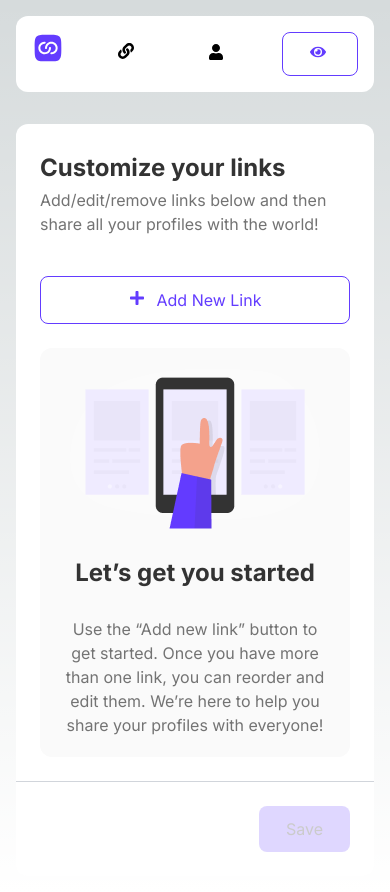
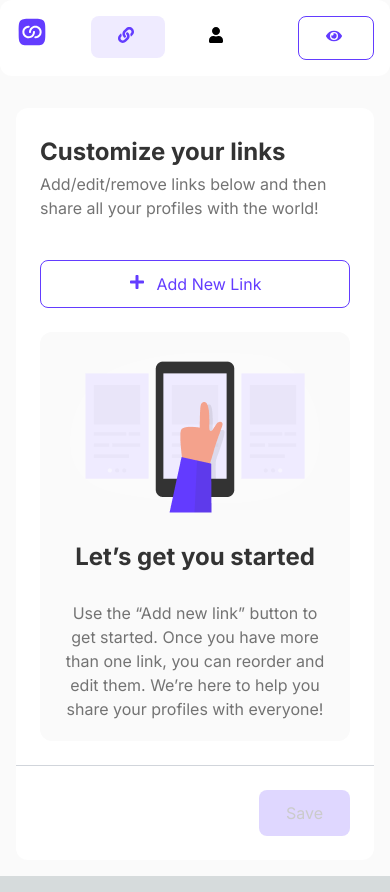
Before and after one commit to alialaba/link-sharing-app, a Next.js app: page /dashboard/links in a window 390 px wide. Built offline with nearby package versions, Linux system fonts and the light colour scheme.

Commit message:
chore: refactor dashboard

```diff
--- /dev/null
+++ b/src/app/dashboard/components/AddLink.tsx
@@ -0,0 +1,58 @@
+import React from "react";
+import Button from "@/components/Button";
+import Image from "next/image";
+import { FaPlus } from "react-icons/fa";
+
+
+export const AddLink = ()=>{
+    return(
+        <div className="gap-4 bg-white h-full w-full rounded-xl" >
+          <div className="md:p-10 p-6">
+            <h2 className="text-[#333333] md:text-2xl text-[24px] font-bold leading-10">
+              Customize your links
+            </h2>
+            <h5 className="text-base text-[#737373] leading-6 font-normal">
+              Add/edit/remove links below and then share all your profiles with
+              the world!
+            </h5>
+
+            <div className="mt-10 flex flex-col gap-6">
+
+              <Button text="Add New Link" icon={<FaPlus/>} className="py-[11px] text-center px-[27px] rounded-[8px] border-[#633CFF] border text-[#633CFF] w-full"/>
+
+
+
+              <div className="bg-[#FAFAFA] md:p-10 p-5 rounded-xl h-full flex md:gap-8 gap-6 items-center justify-center flex-col">
+                <div className="">
+                  <Image
+                  src="/illustration.png"
+                  alt="illustration image"
+                  priority
+                  // className="md:w-40 md:h-[249.53px] h-[80px] w-[124.77px]"
+                  height={160}
+                  width={249.53}
+                />
+                </div>
+
+
+                <h2 className="text-[#333333] md:text-3xl text-[24px] font-bold leading-10">
+                  Let’s get you started
+                </h2>
+
+                <p className="text-center text-base leading-6 font-normal text-[#737373] md:w-[488px]">
+                  Use the “Add new link” button to get started. Once you have
+                  more than one link, you can reorder and edit them. We’re here
+                  to help you share your profiles with everyone!
+                </p>
+              </div>
+            </div>
+          </div>
+          <div className="md:px-10 p-6 py-6 border-t border-gray-300">
+            <div className="w-fit ml-auto">
+              <Button diabled={true} text="Save" className="rounded-[8px] py-[11px] px-[27px] bg-[#633CFF]"/>
+            </div>
+          </div>
+        </div>
+
+    );
+}
--- /dev/null
+++ b/src/app/dashboard/components/Profile.Details.tsx
@@ -0,0 +1,33 @@
+import React from "react";
+import Button from "@/components/Button";
+// import Image from "next/image";
+
+
+export const ProfileDetails = ()=>{
+    return(
+        <div className="gap-4 bg-white h-full w-full rounded-xl" >
+          <div className="md:p-10 p-6">
+            <h2 className="text-[#333333] md:text-2xl text-[24px] font-bold leading-10">
+            Profile Details
+            </h2>
+            <p className="text-base text-[#737373] leading-6 font-normal">
+            Add your details to create a personal touch to your profile.
+            </p>
+
+            <div>Profile img</div>
+
+            <div className="bg-[#FAFAFA] rounded-[12px] p-[20px]">
+
+                <div className="form-control">
+                    <label className="text-black">First Name</label>
+                    <input type="text"/>
+                </div>
+
+            </div>
+
+          </div>
+
+        </div>
+
+    );
+}
--- a/src/app/dashboard/layout.tsx
+++ b/src/app/dashboard/layout.tsx
@@ -1,21 +1,17 @@
-import Header from "@/components/Header";
-import React from "react";
-import SimulatorPreview from "./components/SimulatorPreview";
 
+import Header from '@/components/Header';
 
 export default function DashboardLayout({
-    children,
-  }: Readonly<{ children: React.ReactNode }>) {
-    return (
-      <main className="min-h-screen h-full md:p-4 bg-background w-full overflow-x-hidden">
-        <Header />
-
-        <div className="lg:flex lg:flex-row lg:gap-4 md:mt-4 md:p-0 p-4">
-          <div className="xl:basis-2/5 xl:block hidden">
-            <SimulatorPreview />
-          </div>
-          <div className="xl:basis-3/5 lg:basis-1/2">{children}</div>
-        </div>
+  children,
+}: {
+  children: React.ReactNode
+}) {
+  return (
+    <div className="min-h-screen h-full  overflow-x-hidden md:p-4 sm:p-2 bg-[#fafafa]">
+      <Header />
+      <main className="mt-4">
+        {children}
       </main>
-    );
-  }
+    </div>
+  )
+}
--- a/src/app/dashboard/links/page.tsx
+++ b/src/app/dashboard/links/page.tsx
@@ -1,60 +1,19 @@
-import Button from "@/components/Button";
 import React from "react";
-import Image from "next/image";
-import { FaPlus } from "react-icons/fa";
+import { AddLink } from "../components/AddLink";
+import SimulatorPreview from "../components/SimulatorPreview";
 
+const LinksPage = () => {
+  return (
+    <div className="lg:flex lg:flex-row lg:gap-4 md:mt-4 md:p-0 p-4 w-full">
+      <div className="xl:basis-2/5 lg:block hidden">
+        <SimulatorPreview />
+      </div>
 
-const LinkTab = ()=>{
-    return(
-        <div className="gap-4 bg-white h-full rounded-xl w-full">
-          <div className="md:p-10 p-6">
-            <h2 className="text-[#333333] md:text-3xl text-[24px] font-bold leading-10">
-              Customize your links
-            </h2>
-            <h5 className="text-base text-[#737373] leading-6 font-normal">
-              Add/edit/remove links below and then share all your profiles with
-              the world!
-            </h5>
+      <div className="xl:basis-3/5 lg:basis-1/2">
+        <AddLink />
+      </div>
+    </div>
+  );
+};
 
-            <div className="mt-10 flex flex-col gap-6">
-
-              <Button text="Add New Link" icon={<FaPlus/>} className="py-[11px] text-center px-[27px] rounded-[8px] border-[#633CFF] border text-[#633CFF] w-full"/>
-
-
-
-              <div className="bg-[#FAFAFA] md:p-10 p-5 rounded-xl h-full flex md:gap-8 gap-6 items-center justify-center flex-col">
-                <div className="">
-                  <Image
-                  src="/illustration.png"
-                  alt="illustration image"
-                  priority
-                  // className="md:w-40 md:h-[249.53px] h-[80px] w-[124.77px]"
-                  height={160}
-                  width={249.53}
-                />
-                </div>
-
-
-                <h2 className="text-[#333333] md:text-3xl text-[24px] font-bold leading-10">
-                  Let’s get you started
-                </h2>
-
-                <p className="text-center text-base leading-6 font-normal text-[#737373] md:w-[488px]">
-                  Use the “Add new link” button to get started. Once you have
-                  more than one link, you can reorder and edit them. We’re here
-                  to help you share your profiles with everyone!
-                </p>
-              </div>
-            </div>
-          </div>
-          <div className="md:px-10 p-6 py-6 border-t border-gray-300">
-            <div className="w-fit ml-auto">
-              <Button diabled={true} text="Save" className="rounded-[8px] py-[11px] px-[27px] bg-[#633CFF]"/>
-            </div>
-          </div>
-        </div>
-
-    );
-}
-
-export default LinkTab;
+export default LinksPage;
--- a/src/app/dashboard/page.tsx
+++ b/src/app/dashboard/page.tsx
@@ -20,19 +20,26 @@
 // export default DashboardPage;
 
 
-"use client";
-import React from "react";
-import LinkTab from "./links/page";
+// "use client";
+// import React from "react";
+// import LinkTab from "./links/page";
 
 
 
 
-const Dashboard = () => {
-  return (
-    <>
-      <h1>Not found</h1>
-    </>
-  );
-};
+// const Dashboard = () => {
+//   return (
+//     <>
+//       <h1>Not found</h1>
+//     </>
+//   );
+// };
 
-export default Dashboard;
+// export default Dashboard;
+
+// src/app/dashboard/page.tsx
+import { redirect } from 'next/navigation';
+
+export default function Dashboard() {
+  redirect('/dashboard/links');
+}
--- /dev/null
+++ b/src/app/dashboard/profile/page.tsx
@@ -0,0 +1,20 @@
+import { ProfileDetails } from "../components/Profile.Details";
+import SimulatorPreview from "../components/SimulatorPreview";
+
+
+export default function ProfilePage() {
+    return (
+      <>
+      <div className="lg:flex lg:flex-row lg:gap-4 md:mt-4 md:p-0 p-4 w-full">
+      <div className="xl:basis-2/5 lg:block hidden">
+        <SimulatorPreview />
+      </div>
+
+      <div className="xl:basis-3/5 lg:basis-1/2">
+       <ProfileDetails/>
+      </div>
+
+      </div>
+      </>
+    )
+  }
--- a/src/components/Header.tsx
+++ b/src/components/Header.tsx
@@ -1,13 +1,32 @@
+'use client'
 import React from "react";
 
 import Image from "next/image";
 import Button from "./Button";
 import { FaLink, FaUser, FaEye } from "react-icons/fa";
 import Link from "next/link";
+import { usePathname } from "next/navigation";
 
 const Header = () => {
+
+const pathname  = usePathname()
+
+
+const tabs = [
+  { id: "links", text: "Links", icon: <FaLink />, href: "/dashboard/links" },
+  { id: "profile", text: "Profile details", icon: <FaUser />, href: "/dashboard/profile" },
+];
+
+const isActiveTab = (tabHref: string) => {
+  if (tabHref === "/dashboard/links") {
+    return pathname === "/dashboard/links" || pathname === "/dashboard";
+  }
+  return pathname === tabHref;
+};
+
+
   return (
-    <div className="p-4">
+    <div className="">
       <header className="flex  justify-between align-center p-[16px] bg-white rounded-[12px]">
         <div className="logo">
           <Image
@@ -30,7 +49,23 @@ const Header = () => {
         </div>
 
         <div className="mid flex align-center space-x-4">
-          <Link href={"/"}>
+
+          {tabs.map((tab)=>(
+               <Link href={tab.href} key={tab.id} passHref>
+            <Button
+                hideTextOnMobile={true}
+                text={tab.text}
+                icon={tab.icon}
+                className={`py-[11px] rounded-lg px-[27px] ${
+                  isActiveTab(tab.href)
+                    ? "text-[#633CFF] bg-[#EFEBFF]"
+                    : "text-[#000] hover:text-[#633CFF]"
+                }`}
+              />
+             </Link>
+          ))}
+
+          {/* <Link href={"/"}>
           <Button
             hideTextOnMobile={true}
             text="Links"
@@ -43,7 +78,7 @@ const Header = () => {
             text="Profile details"
             icon={<FaUser />}
             className="text-[#000] focus-within:text-[#633CFF] py-[11px] rounded-lg px-[27px] focus-within:bg-[#EFEBFF]"
-          />
+          /> */}
         </div>
 
         {/* <div className="flex align-center"> */}
```
